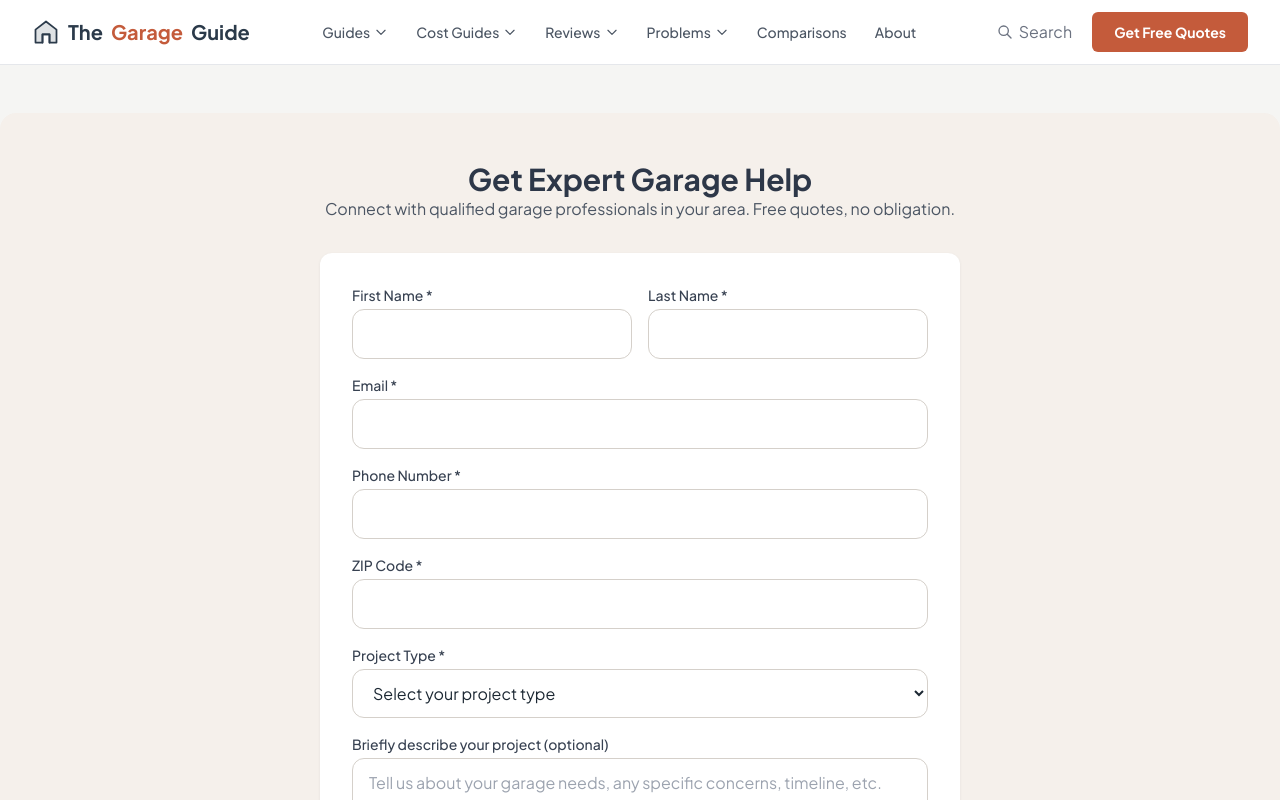
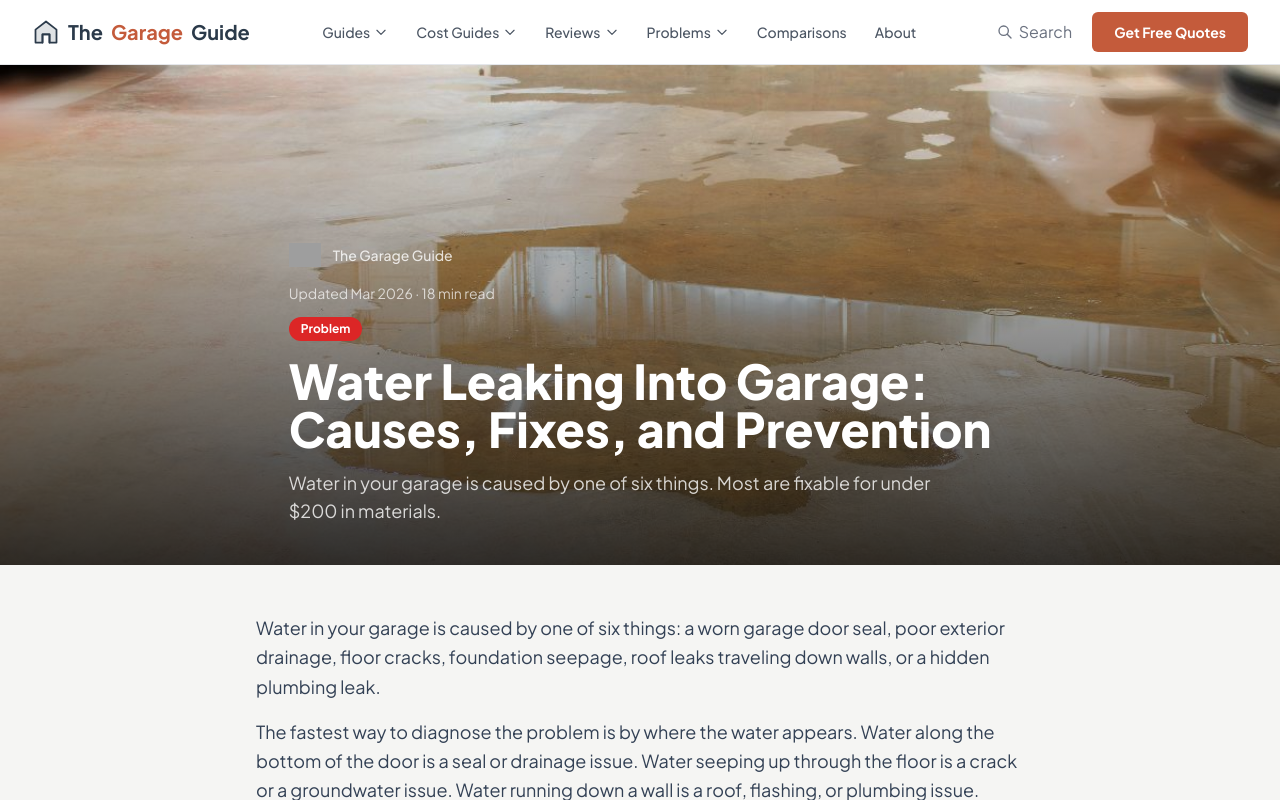
Before and after one commit to thebasementguide2026/thegarage.guide-, a Next.js app: page /problems/water-leaking-into-garage in a window 1280 px wide. Shown: the top 800 px of the page. Built offline with nearby package versions, Linux system fonts and the light colour scheme; grey boxes are pictures that could not be loaded.

Commit message:
Remove top LeadForm from water-leaking-into-garage page

```diff
--- a/app/problems/water-leaking-into-garage/page.tsx
+++ b/app/problems/water-leaking-into-garage/page.tsx
@@ -1,7 +1,6 @@
 import Image from 'next/image'
 import Link from 'next/link'
 import type { Metadata } from 'next'
-import LeadForm from '@/components/LeadForm'
 import QuoteForm from '@/components/QuoteForm'
 
 export const metadata: Metadata = {
@@ -54,7 +53,6 @@ const articleSchema = {
 export default function WaterLeakingIntoGarage() {
   return (
     <>
-      <LeadForm />
 
           {/* Schema Scripts */}
       <script type='application/ld+json' dangerouslySetInnerHTML={{ __html: JSON.stringify(faqSchema) }} />
```
